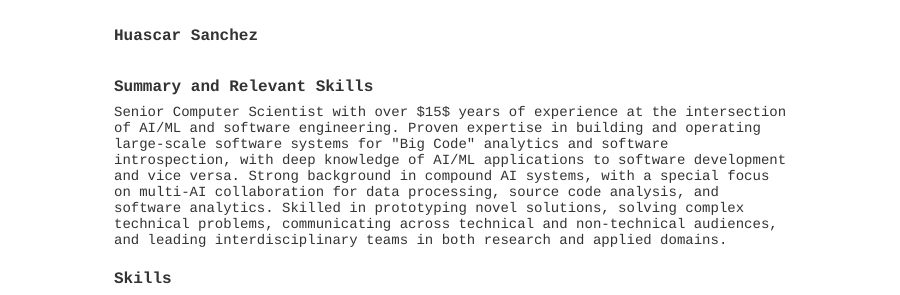
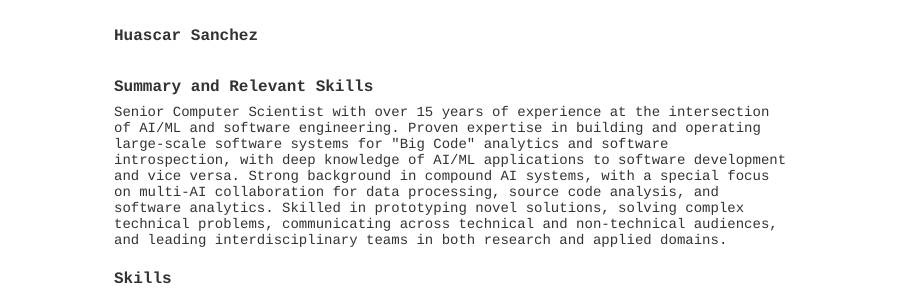
Before and after one commit to hsanchez/hsanchez.github.io, a Jekyll site: the page built from posts/notes/_posts/2017-02-01-cv.md, in a window 1280 px wide and 900 px high. Shown: the part 233-528 px from the top of the window, without its empty margins (196-1096 px from the left). Built offline with Jekyll 4.4.1, drawn with Linux system fonts in a browser that asks for light colours.

Commit message:
removes latex macros

```diff
--- a/posts/notes/_posts/2017-02-01-cv.md
+++ b/posts/notes/_posts/2017-02-01-cv.md
@@ -77,7 +77,7 @@ hidden: true
     <div class="heading">Summary and Relevant Skills</div>
     <div class="entry">
         <div class="item">
-            <span class="deemph">Senior Computer Scientist with over $15$ years of experience
+            <span class="deemph">Senior Computer Scientist with over 15 years of experience
                 at the intersection of AI/ML and software engineering. Proven expertise in
                 building and operating large-scale software systems for "Big Code" analytics
                 and software introspection, with deep knowledge of AI/ML applications to
```
